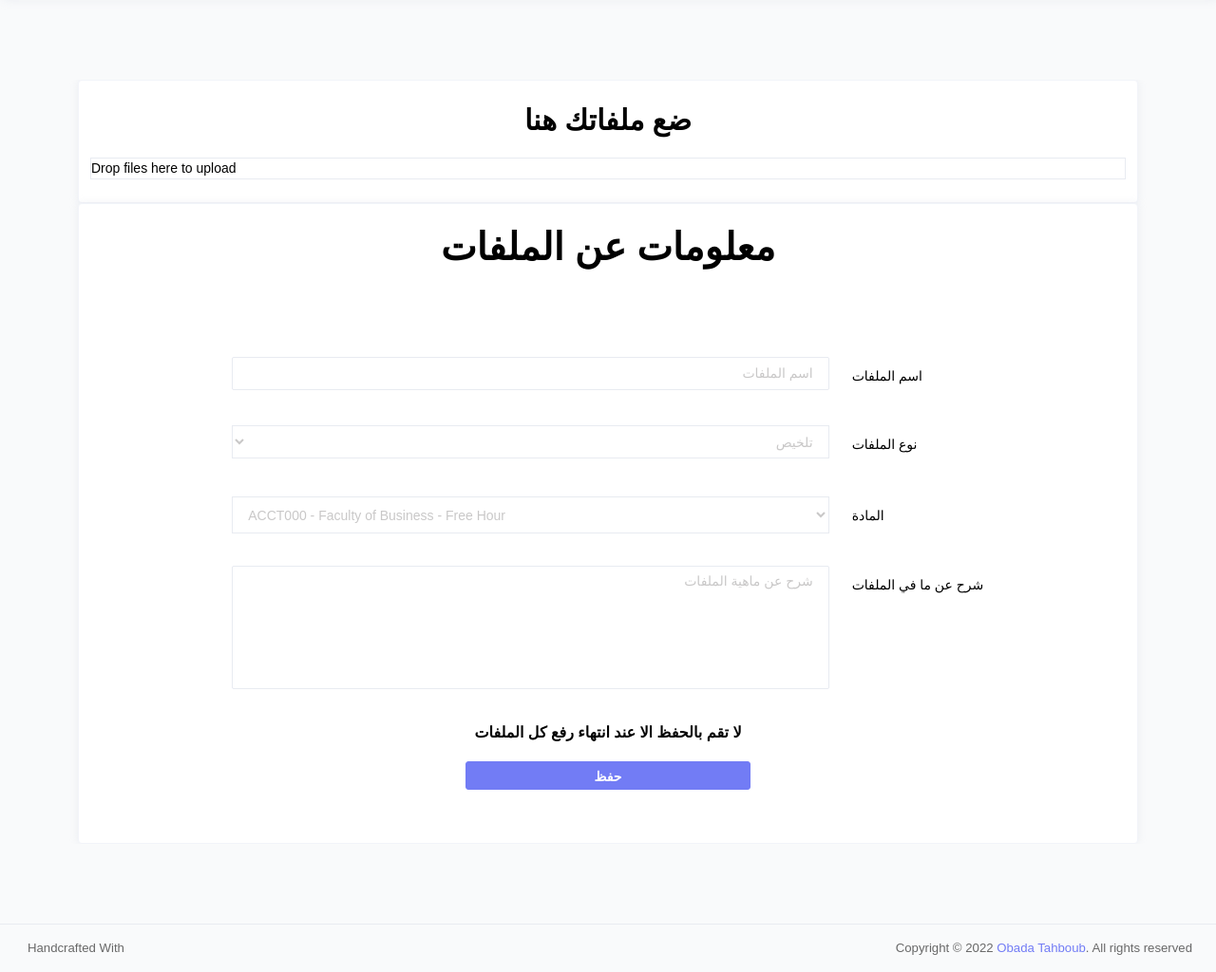
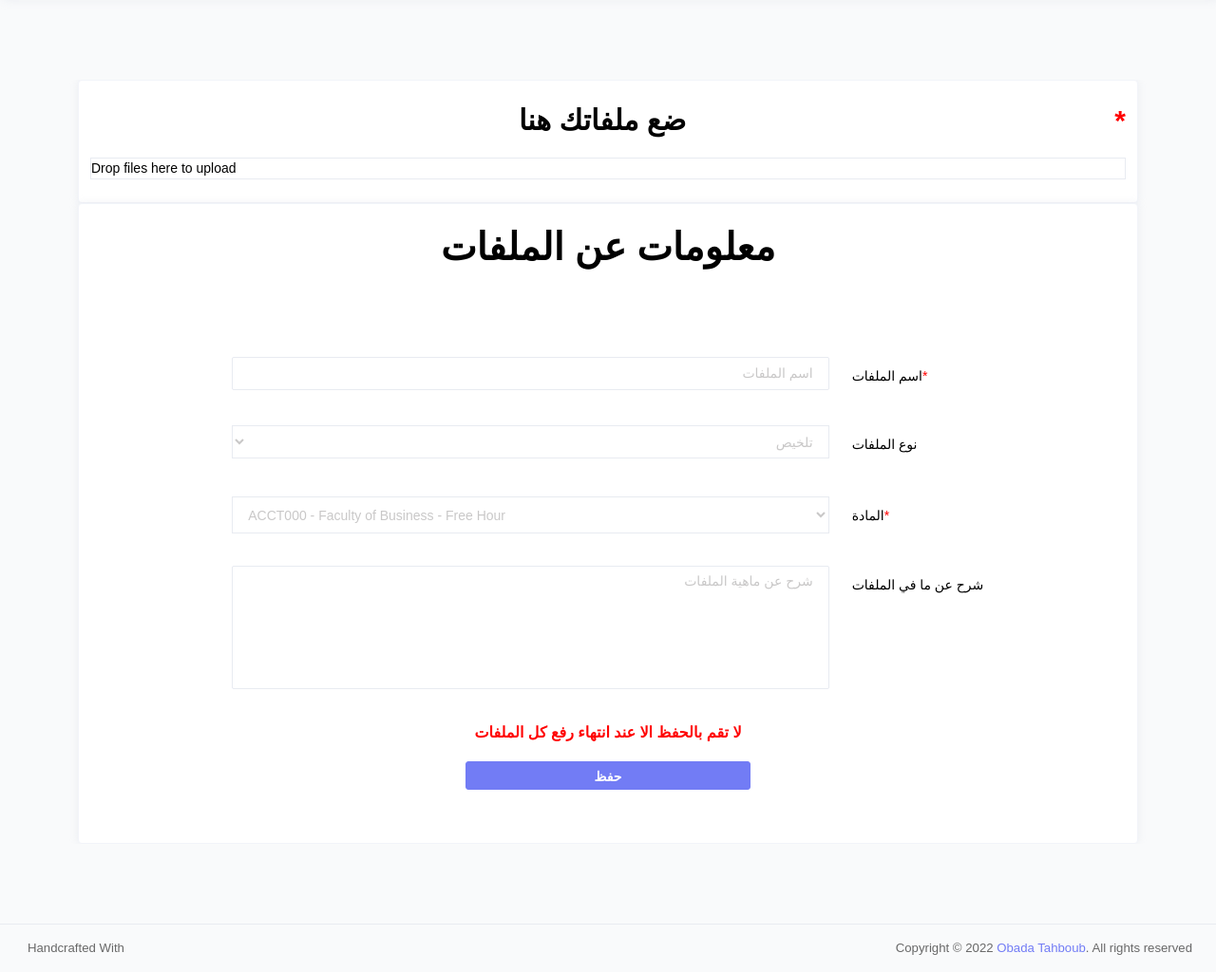
Before and after one commit to ObadaTah/bethlehem_students, a Django app: page /uploader in a window 1280 px wide. Shown: the part 60-1084 px from the top of the page at 95% size. Run offline with Django 4.2, Linux system fonts and the light colour scheme; some libraries are stand-ins or nearby versions; some web fonts are replaced.

Commit message:
commit server

```diff
--- a/uploaders/templates/Home.html
+++ b/uploaders/templates/Home.html
@@ -20,7 +20,7 @@
 
 
             <h1 style="text-align: center;">Bethlehem Students</h1>
-		<h4 style="text-align: center;"> مشكلة حدثة في البرنامج وقد حذفت بعض الملفات ولكن تم حلها بنجاح, ارجو من اي شخص تةاجهه اي مشكلة التواصل معي عبر الانستاغرام @aaboduh_tahboub<h4>
+		<h4 style="text-align: center;"> مشكلة حدثت في البرنامج وقد حذفت بعض الملفات ولكن تم حلها بنجاح, ارجو من اي شخص تواجهه اي مشكلة التواصل معي عبر الانستاغرام @aaboduh_tahboub<h4>
         </div>
 
         <div class="row center" style="text-align: center;">
--- a/uploaders/templates/layout.html
+++ b/uploaders/templates/layout.html
@@ -3,7 +3,7 @@
 
 <head>
     <meta charset="UTF-8">
-    <meta name="viewport" content="width=device-width, initial-scale=1.0">
+    <meta name="viewport" content="width=1024">
     <meta http-equiv="X-UA-Compatible" content="ie=edge">
     {% block title %}<title>Bethlehem Students</title>{% endblock %}
     {% load static %}
--- a/uploaders/templates/upload.html
+++ b/uploaders/templates/upload.html
@@ -2,7 +2,14 @@
 
 {% block content %}
 
+<style>
+    .required-field::before {
+        content: "*";
+        color: red;
+        float: right;
+      }
 
+</style>
 
 <div class="container" style="align-items: center;">
 
@@ -12,7 +19,7 @@
     <div class="card">
         <div class="row">
             <div class="card-body">
-                <h3 style="text-align: center;">ضع ملفاتك هنا</h3>
+                <h3 style="text-align: center;" class="required-field">ضع ملفاتك هنا</h3>
                 <br>
 
                 <form action="{% url 'uploader' %}" method="post" class="dropzone" id="my-awesome-dropzone">
@@ -36,7 +43,7 @@
             <div class="card-body">
                 <div class="form-group row">
                     <div class="col-lg-3">
-                        <label class="col-form-label">اسم الملفات</label>
+                        <label class="col-form-label required-field ">اسم الملفات</label>
                     </div>
                     <div class="col-lg-8">
                         <input required class="form-control" maxlength="25" name="upload_name" id="upload_name" type="text"
@@ -45,7 +52,7 @@
                 </div>
                 <div class="form-group row">
                     <div class="col-lg-3">
-                        <label class="col-form-label">نوع الملفات</label>
+                        <label class="col-form-label" required-field >نوع الملفات</label>
                     </div>
                     <div class="col-lg-8">
                         <div class="form-group">
@@ -66,7 +73,7 @@
                 </div>
                 <div class="form-group row">
                     <div class="col-lg-3">
-                        <label class="col-form-label">المادة</label>
+                        <label class="col-form-label required-field">المادة</label>
                     </div>
                     <div class="col-lg-8">
 
@@ -987,7 +994,7 @@
                 </div>
                 <div class="form-group mb-0 row">
                     <div class="col-lg-3">
-                        <label class="col-form-label">شرح عن ما في الملفات</label>
+                        <label class="col-form-label" required-field>شرح عن ما في الملفات</label>
                     </div>
                     <div class="col-lg-8">
                         <textarea required id="maxlength-textarea" name="upload_description" class="form-control" maxlength="100"
@@ -995,7 +1002,7 @@
                     </div>
                 </div>
             </div>
-            <h5 style="text-align: center;">لا تقم بالحفظ الا عند انتهاء رفع كل الملفات</h5>
+            <h5 style="text-align: center; color: red;" >لا تقم بالحفظ الا عند انتهاء رفع كل الملفات</h5>
             <br>
             <input class="btn btn-primary" type="submit" value="حفظ"
                 style="position: center;align-items: center;margin-left: 35%;width:30%">
```
